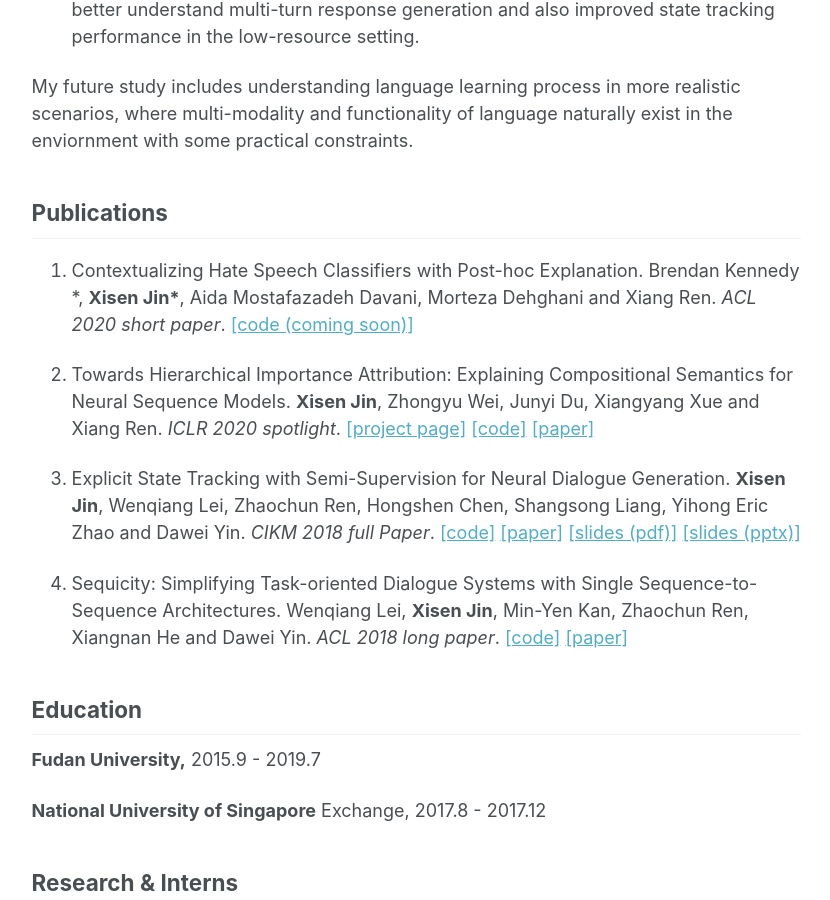
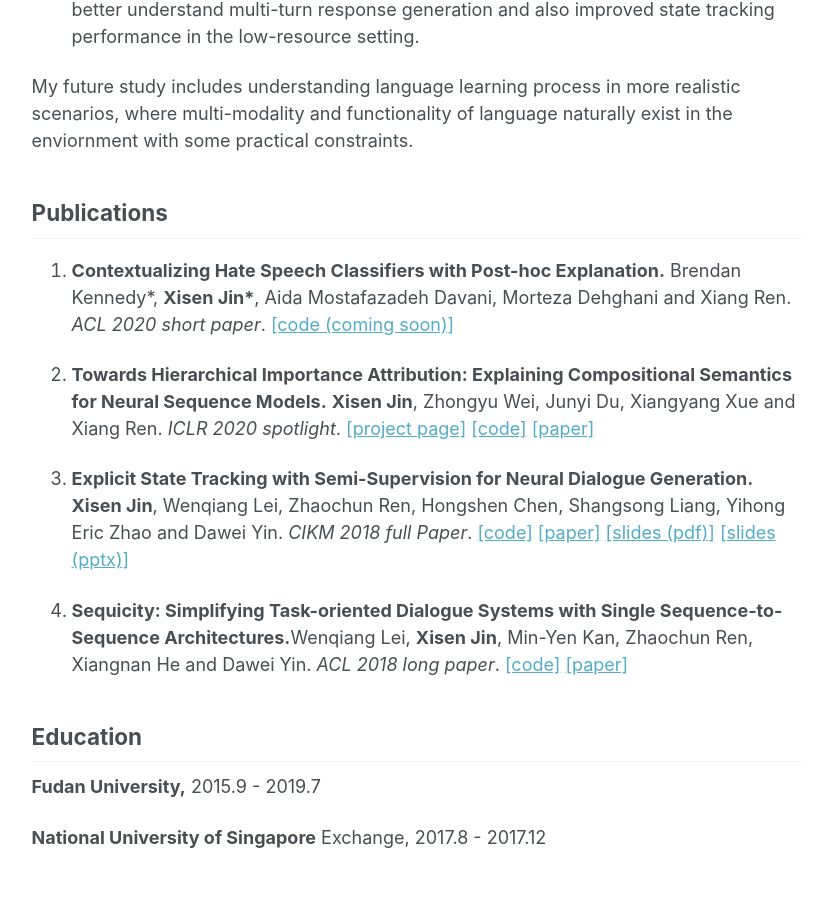
Before and after one commit to AuCson/aucson.github.io, a Jekyll site: the page built from _pages/about.md, in a window 1280 px wide and 900 px high, scrolled down 627 px. Shown: the whole window, without its empty margins (250-1080 px from the left). Built offline with Jekyll 4.4.1, drawn with Linux system fonts in a browser that asks for light colours.

Commit message:
fix format

```diff
--- a/_pages/about.md
+++ b/_pages/about.md
@@ -24,15 +24,14 @@ My future study includes understanding language learning process in more realist
 
 
 ## Publications
-1. <a name="acl20contextual"></a>Contextualizing Hate Speech Classifiers with Post-hoc Explanation. Brendan Kennedy
-\*, **Xisen Jin\***, Aida Mostafazadeh Davani, Morteza Dehghani and Xiang Ren. *ACL 2020 short paper*. [[code (coming soon)]]()
+1. <a name="acl20contextual"></a><b>Contextualizing Hate Speech Classifiers with Post-hoc Explanation.</b> Brendan Kennedy\*, **Xisen Jin\***, Aida Mostafazadeh Davani, Morteza Dehghani and Xiang Ren. *ACL 2020 short paper*. [[code (coming soon)]]()
 
-1. <a name="iclr20towards"></a>Towards Hierarchical Importance Attribution: Explaining Compositional Semantics for Neural Sequence Models. **Xisen Jin**, Zhongyu Wei, Junyi Du, Xiangyang Xue and Xiang Ren.  *ICLR 2020 spotlight*. [[project page]](http://inklab.usc.edu/hiexpl/) [[code]](https://github.com/INK-USC/hierarchical-explanation) [[paper]](https://openreview.net/forum?id=BkxRRkSKwr)
+1. <a name="iclr20towards"></a><b>Towards Hierarchical Importance Attribution: Explaining Compositional Semantics for Neural Sequence Models.</b> **Xisen Jin**, Zhongyu Wei, Junyi Du, Xiangyang Xue and Xiang Ren.  *ICLR 2020 spotlight*. [[project page]](http://inklab.usc.edu/hiexpl/) [[code]](https://github.com/INK-USC/hierarchical-explanation) [[paper]](https://openreview.net/forum?id=BkxRRkSKwr)
 
 
-1. <a name="cikm18explicit"></a>Explicit State Tracking with Semi-Supervision for Neural Dialogue Generation. **Xisen Jin**, Wenqiang Lei, Zhaochun Ren, Hongshen Chen, Shangsong Liang, Yihong Eric Zhao and Dawei Yin. *CIKM 2018 full Paper*. [[code]](https://github.com/AuCson/SEDST) [[paper]](https://arxiv.org/pdf/1808.10596.pdf) [[slides (pdf)]](http://aucson.github.io/files/explicit_state_tracking_slides.pdf) [[slides (pptx)]](http://aucson.github.io/files/explicit_state_tracking_slides.pptx)
+1. <a name="cikm18explicit"></a><b>Explicit State Tracking with Semi-Supervision for Neural Dialogue Generation.</b> **Xisen Jin**, Wenqiang Lei, Zhaochun Ren, Hongshen Chen, Shangsong Liang, Yihong Eric Zhao and Dawei Yin. *CIKM 2018 full Paper*. [[code]](https://github.com/AuCson/SEDST) [[paper]](https://arxiv.org/pdf/1808.10596.pdf) [[slides (pdf)]](http://aucson.github.io/files/explicit_state_tracking_slides.pdf) [[slides (pptx)]](http://aucson.github.io/files/explicit_state_tracking_slides.pptx)
 
-1. Sequicity: Simplifying Task-oriented Dialogue Systems with Single Sequence-to-Sequence Architectures. Wenqiang Lei, **Xisen Jin**, Min-Yen Kan, Zhaochun Ren, Xiangnan He and Dawei Yin. *ACL 2018 long paper*. [[code]](https://github.com/WING-NUS/sequicity) [[paper]](http://www.aclweb.org/anthology/P18-1133)
+1. <b>Sequicity: Simplifying Task-oriented Dialogue Systems with Single Sequence-to-Sequence Architectures.</b>Wenqiang Lei, **Xisen Jin**, Min-Yen Kan, Zhaochun Ren, Xiangnan He and Dawei Yin. *ACL 2018 long paper*. [[code]](https://github.com/WING-NUS/sequicity) [[paper]](http://www.aclweb.org/anthology/P18-1133)
 
 
 ## Education
```
